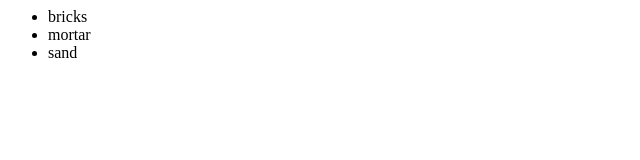
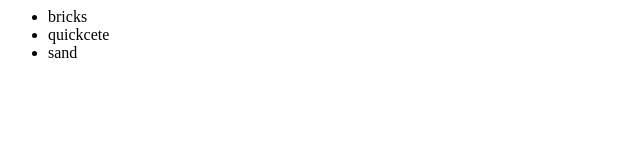
Before and after one commit to yx79/newGitTest, a plain HTML site: page index.html in a window 1280 px wide. Shown: the full height of the page, 0-640 px from the left. Drawn offline with Linux system fonts and the light colour scheme.

Commit message:
detailed mortar

```diff
--- a/index.html
+++ b/index.html
@@ -4,7 +4,7 @@
 		<div>
 			<ul>
 				<li>bricks</li>
-				<li>mortar</li>
+				<li>quickcete</li>
 				<li>sand</li>
 			</ul>
 		</div>
```
